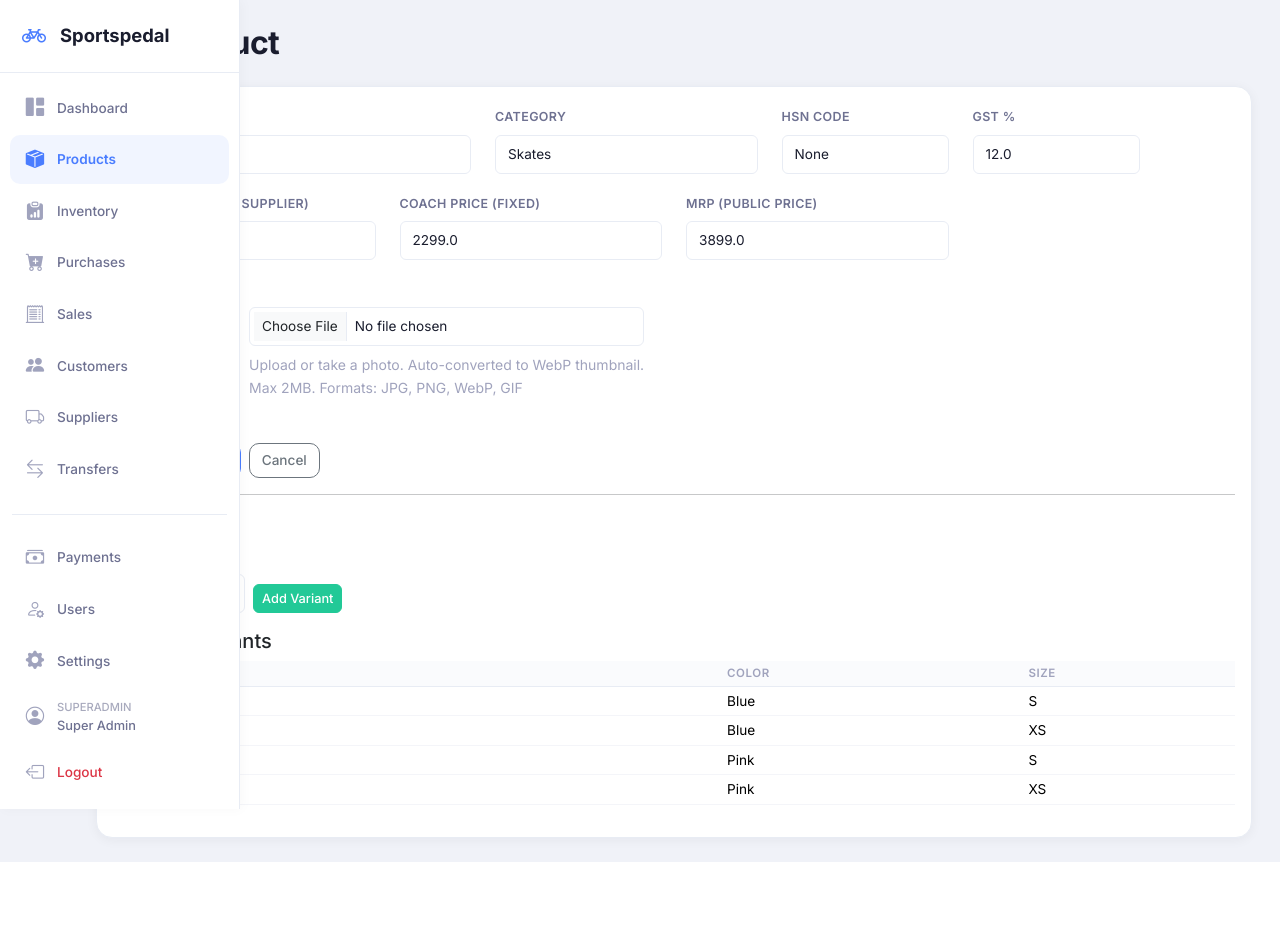
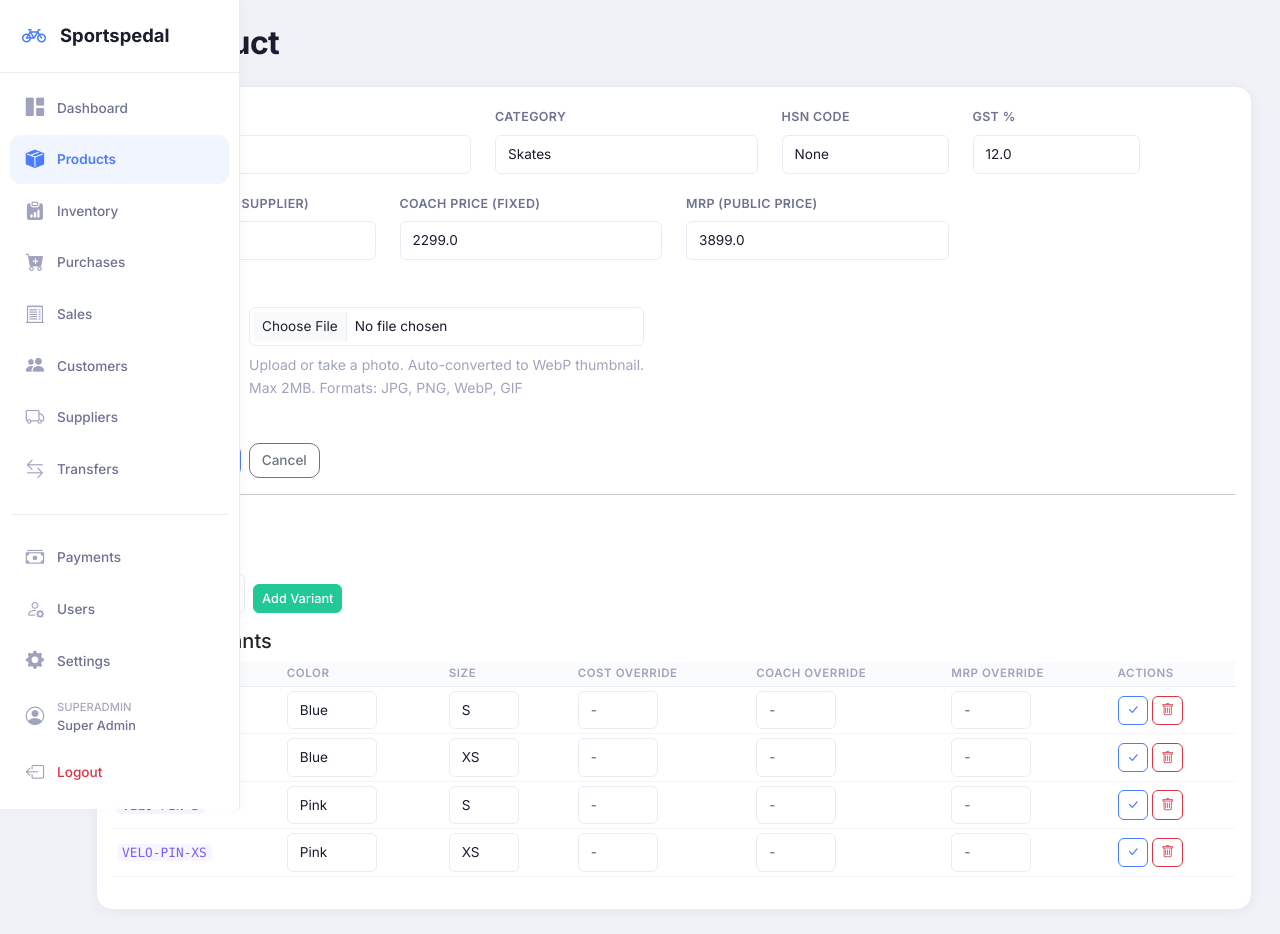
Before and after one commit to Laaxxmm/sportspedal, a Flask app: page /products/1/edit in a window 1280 px wide. Before the commit the page ends 862 px from the top, so only its background shows below. Run offline with Flask 3, Linux system fonts and the light colour scheme; a user stored in the database is signed in; data comes from the database, SQL or seed files in the repository; some libraries are stand-ins or nearby versions.

Commit message:
Add edit/delete for product variants
- Edit variant: inline editable fields for color, size, price overrides
  Save button per row to update individually
- Delete variant: if variant has order history, deactivates instead of
  deleting (preserves data integrity). Otherwise hard deletes.
- SKU auto-regenerated on color/size change

Co-Authored-By: Claude Opus 4.6 (1M context) <noreply@anthropic.com>

```diff
--- a/app/routes/products.py
+++ b/app/routes/products.py
@@ -132,6 +132,42 @@ def add_variant(id):
     return redirect(url_for('products.edit_product', id=id))
 
 
+@bp.route('/variant/<int:vid>/edit', methods=['POST'])
+@login_required
+def edit_variant(vid):
+    variant = ProductVariant.query.get_or_404(vid)
+    variant.color = request.form.get('color') or None
+    variant.size = request.form.get('size') or None
+    variant.sku_code = generate_sku(variant.product.name, variant.color, variant.size)
+    variant.cost_price_override = float(request.form.get('cost_override') or 0) or None
+    variant.coach_price_override = float(request.form.get('coach_override') or 0) or None
+    variant.mrp_override = float(request.form.get('mrp_override') or 0) or None
+    db.session.commit()
+    flash(f'Variant {variant.sku_code} updated.', 'success')
+    return redirect(url_for('products.edit_product', id=variant.product_id))
+
+
+@bp.route('/variant/<int:vid>/delete', methods=['POST'])
+@login_required
+def delete_variant(vid):
+    variant = ProductVariant.query.get_or_404(vid)
+    pid = variant.product_id
+    sku = variant.sku_code
+    # Check if variant has purchase or sale items
+    from app.models import PurchaseItem, SaleItem
+    has_purchases = PurchaseItem.query.filter_by(variant_id=vid).count() > 0
+    has_sales = SaleItem.query.filter_by(variant_id=vid).count() > 0
+    if has_purchases or has_sales:
+        variant.is_active = False
+        db.session.commit()
+        flash(f'Variant {sku} deactivated (has order history).', 'warning')
+    else:
+        db.session.delete(variant)
+        db.session.commit()
+        flash(f'Variant {sku} deleted.', 'info')
+    return redirect(url_for('products.edit_product', id=pid))
+
+
 @bp.route('/<int:id>/delete', methods=['POST'])
 @login_required
 def delete_product(id):
--- a/app/templates/products/form.html
+++ b/app/templates/products/form.html
@@ -139,13 +139,36 @@
 
         <h5 class="mt-3">Existing Variants</h5>
         <table class="table table-sm">
-            <thead><tr><th>SKU</th><th>Color</th><th>Size</th></tr></thead>
+            <thead><tr><th>SKU</th><th>Color</th><th>Size</th><th>Cost Override</th><th>Coach Override</th><th>MRP Override</th><th>Actions</th></tr></thead>
             <tbody>
             {% for v in product.variants.filter_by(is_active=True).all() %}
             <tr>
-                <td><code>{{ v.sku_code }}</code></td>
-                <td>{{ v.color or '-' }}</td>
-                <td>{{ v.size or '-' }}</td>
+                <form method="POST" action="{{ url_for('products.edit_variant', vid=v.id) }}">
+                    <input type="hidden" name="csrf_token" value="{{ csrf_token() }}">
+                    <td><code>{{ v.sku_code }}</code></td>
+                    <td>
+                        <select name="color" class="form-select form-select-sm" style="width:90px;">
+                            <option value="">-</option>
+                            {% for c in colors %}<option value="{{ c }}" {{ 'selected' if v.color == c }}>{{ c }}</option>{% endfor %}
+                        </select>
+                    </td>
+                    <td>
+                        <select name="size" class="form-select form-select-sm" style="width:70px;">
+                            <option value="">-</option>
+                            {% for s in sizes %}<option value="{{ s }}" {{ 'selected' if v.size == s }}>{{ s }}</option>{% endfor %}
+                        </select>
+                    </td>
+                    <td><input type="number" name="cost_override" class="form-control form-control-sm" style="width:80px;" step="0.01" value="{{ v.cost_price_override or '' }}" placeholder="-"></td>
+                    <td><input type="number" name="coach_override" class="form-control form-control-sm" style="width:80px;" step="0.01" value="{{ v.coach_price_override or '' }}" placeholder="-"></td>
+                    <td><input type="number" name="mrp_override" class="form-control form-control-sm" style="width:80px;" step="0.01" value="{{ v.mrp_override or '' }}" placeholder="-"></td>
+                    <td>
+                        <button type="submit" class="btn btn-sm btn-outline-primary" title="Save"><i class="bi bi-check-lg"></i></button>
+                </form>
+                        <form method="POST" action="{{ url_for('products.delete_variant', vid=v.id) }}" class="d-inline" onsubmit="return confirm('Delete variant {{ v.sku_code }}?')">
+                            <input type="hidden" name="csrf_token" value="{{ csrf_token() }}">
+                            <button class="btn btn-sm btn-outline-danger" title="Delete"><i class="bi bi-trash"></i></button>
+                        </form>
+                    </td>
             </tr>
             {% endfor %}
             </tbody>
```
